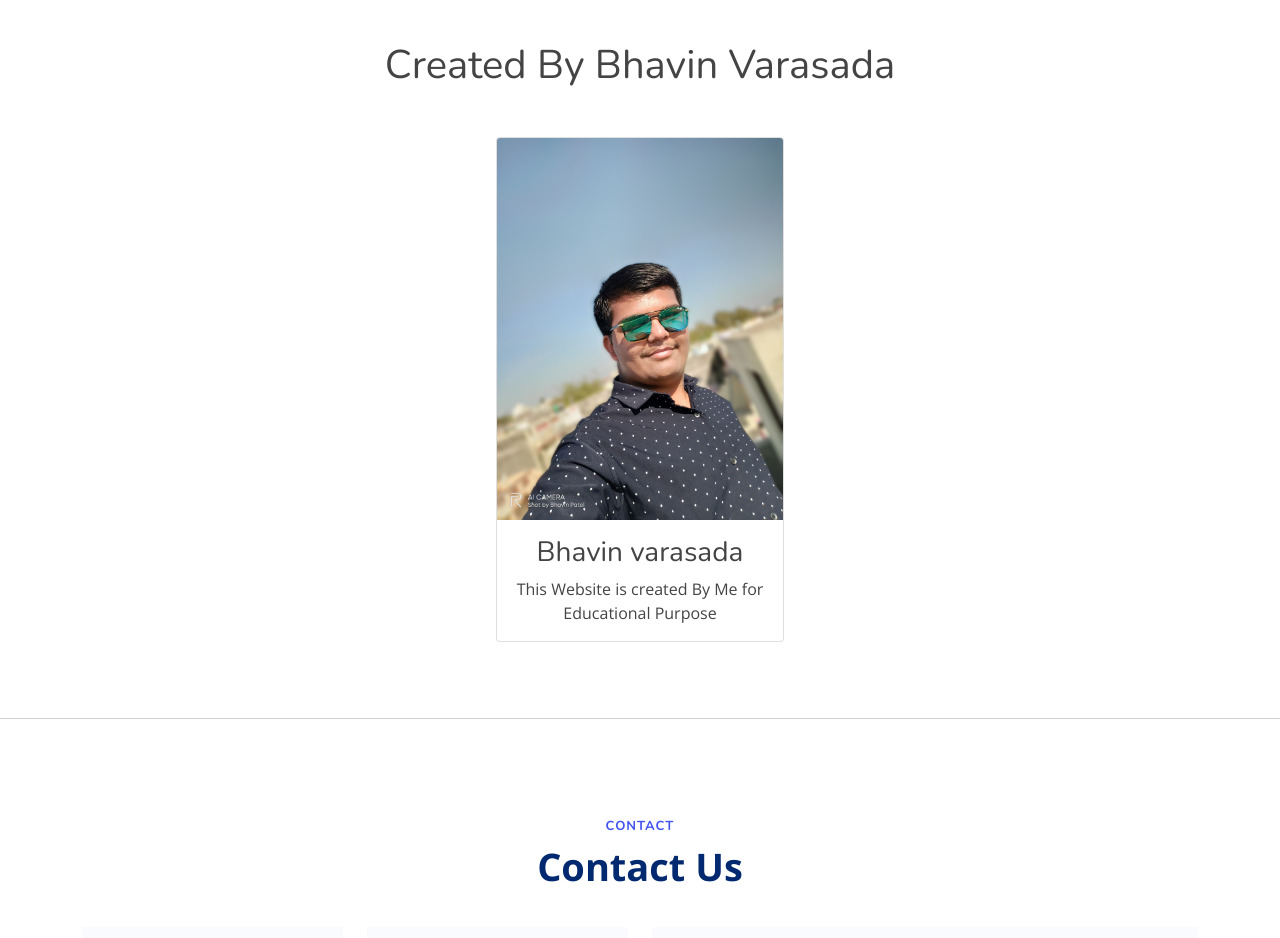
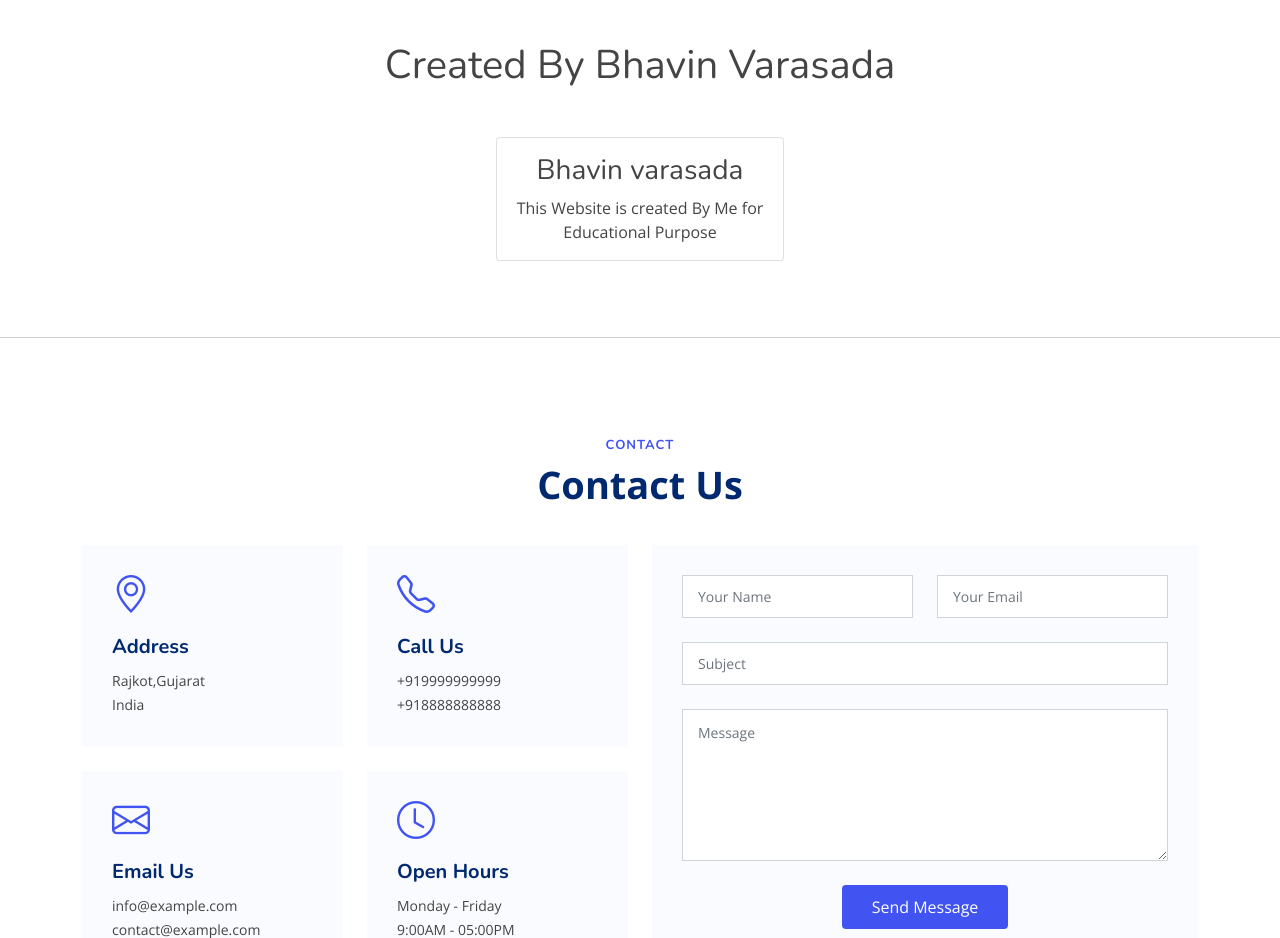
Before and after one commit to BhavinVarasada/BSproject, a plain HTML site: page index.html in a window 1280 px wide. Shown: the part 3520-4458 px from the top of the page. Drawn offline with nearby package versions, Linux system fonts and the light colour scheme.

Commit message:
Update index.html

```diff
--- a/index.html
+++ b/index.html
@@ -326,7 +326,7 @@
         <div class="row">
           <div class="col" align="center" >
           <div class="card" style="width: 18rem;">
-            <img src="images/Bhavin.jpg" class="card-img-top" alt="...">
+<!--             <img src="images/Bhavin.jpg" class="card-img-top" alt="..."> -->
             <div class="card-body">
               <h3 class="card-title">Bhavin varasada</h3>
               <p class="card-text">This Website is created By Me for Educational Purpose</p>
```
